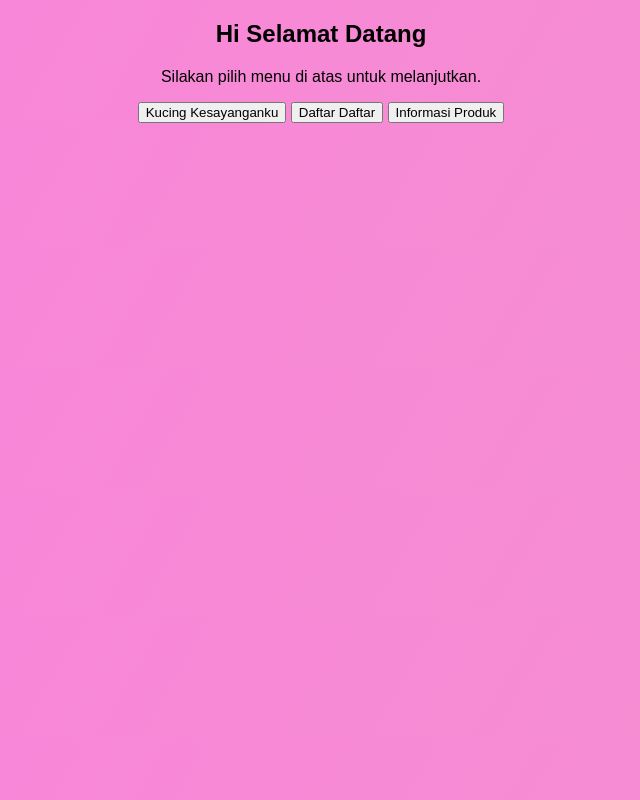
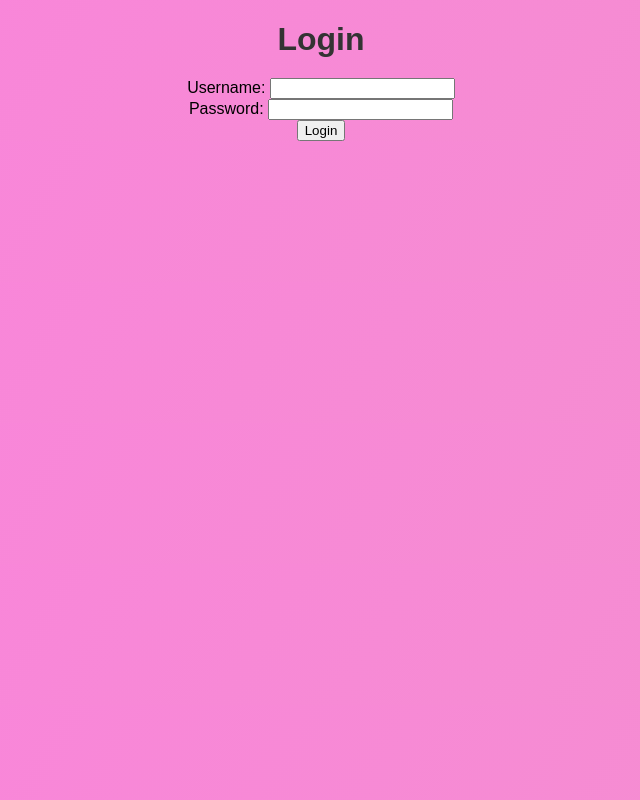
Before and after one commit to YesivaTulaini/CodingYesifaTulaini, a plain HTML site: page index.html in a window 1280 px wide. Shown: the whole page, without its empty margins (319-959 px from the left). Drawn offline with Linux system fonts and the light colour scheme.

Commit message:
index.html

```diff
--- a/index.html
+++ b/index.html
@@ -2,17 +2,24 @@
 <html lang="id">
 <head>
     <meta charset="UTF-8">
-    <title>Dashboard</title>
+    <meta name="viewport" content="width=device-width, initial-scale=1.0">
+    <title>Login</title>
     <link rel="stylesheet" href="style new.css">
 </head>
 <body>
-    <h2>Hi Selamat Datang</h2>
-    <p>Silakan pilih menu di atas untuk melanjutkan.</p>
-
-    <div class="navbar">
-        <button onclick="window.location.href ='home new.html'">Kucing Kesayanganku</button>
-        <button onclick="window.location.href = 'about new.html'">Daftar Daftar</button>
-        <button onclick="window.location.href = 'contact new.html'">Informasi Produk</button>
-    </div>
+    <header>
+        <h1>Login</h1>
+    </header>
+    <main>
+        <form action="dashboard.html" method="post">
+            <label for="username">Username:</label>
+            <input type="text" id="username" name="username" required>
+            <br>
+            <label for="password">Password:</label>
+            <input type="password" id="password" name="password" required>
+            <br>
+            <button type="submit">Login</button>
+        </form>
+    </main>
 </body>
 </html>
```
